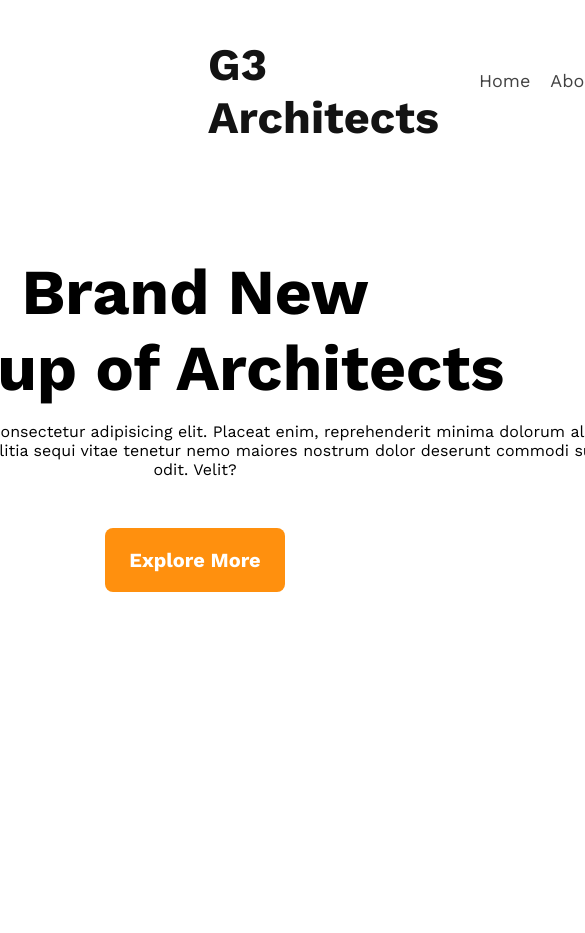
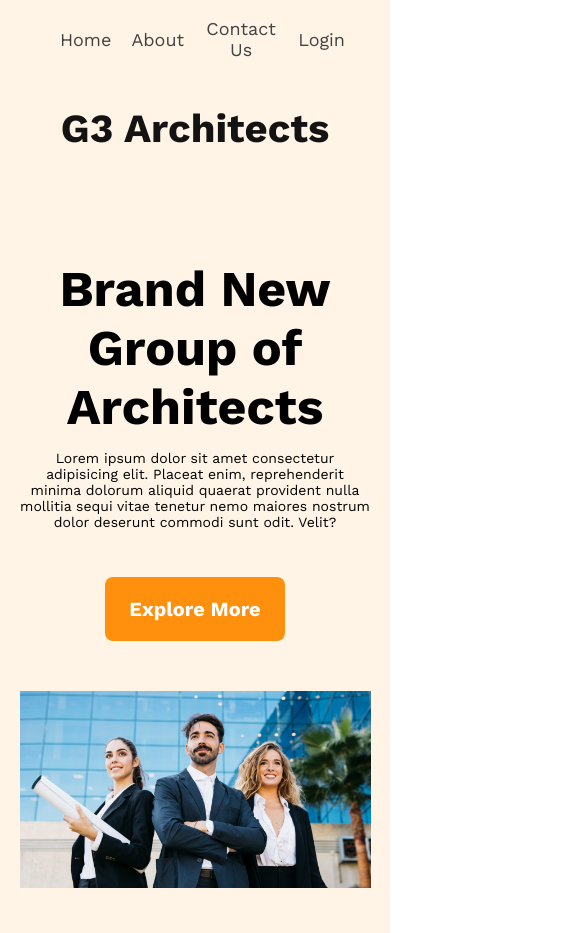
Before and after one commit to afikAfikur/G3-Architacts-website, a plain HTML site: page index.html in a window 390 px wide. Shown: the top 933 px of the page, 585 px wide, since content can reach past the window. Before the commit the page ends 844 px from the top, so only its background shows below. Drawn offline with nearby package versions, Linux system fonts and the light colour scheme.

Commit message:
updating

```diff
--- a/index.html
+++ b/index.html
@@ -37,7 +37,9 @@
             <p class="pera work-sans-first">Lorem ipsum dolor sit amet consectetur adipisicing elit. Placeat enim, reprehenderit minima dolorum aliquid quaerat provident nulla mollitia sequi vitae tenetur nemo maiores nostrum dolor deserunt commodi sunt odit. Velit?</p>
             </div>
             <div>   <button class="explore_buttpn work-sans-first ">Explore More</button> </div>
+           <div class="banner_img">
 
+           </div>
 
         </div>
     </header>
--- a/styles/index.css
+++ b/styles/index.css
@@ -4,6 +4,10 @@
   font-optical-sizing: auto;
   font-weight:400;
   font-style: normal;
+}
+body{
+    margin: 0px;
+    padding: 0px;
 }
 .head{
     font-size: 45px;
@@ -75,5 +79,69 @@ nav{
     justify-content: center;
     align-items: center;
 
+}
+.banner_img{
+    margin-top: 50px;
+    margin-bottom: 45px;
+    width: 1440px;
+    height: 700px;
+   background-image: url(../images/banner.png);
+    background-size: cover;
+    background-position: center;
+}
+header{
+
+    background-color: rgba(255, 144, 14, 0.1);
+}
+@media screen and (max-width: 576px) {
+    .tittle {
+        height: auto;
+        margin: 0px 20px;
+        display: flex;
+        flex-direction: column-reverse;
+        align-items: center;
+        justify-content: center;
+        text-align: center;
+    }
+    .head{
+        font-size: 40px;
+        display: flex;
+        justify-content: center;
+        align-items: center;
+    }
+
+    .head_1{
+        font-size: 50px;
+
+    }
+    .pera{
+        font-size: 14px;
+    }
+    .banner_titles{
+        width: 90%;
+    }
+    .explore_buttpn{
+        aspect-ratio: 180/64;
+    }
+    .banner_img{
+        width: 90%;
+        height: auto;
+
+        aspect-ratio: 16/9;
+    }
+    nav{
+        display: flex;
+        justify-content: center;
+        align-items: center;
+        text-align: center;
+
+    }
+    .links_above{
+        display: flex;
+        justify-content: center;
+        align-items: center;
+        text-align: center;
+        margin-right: 25px;
+    }
 
 }
```
